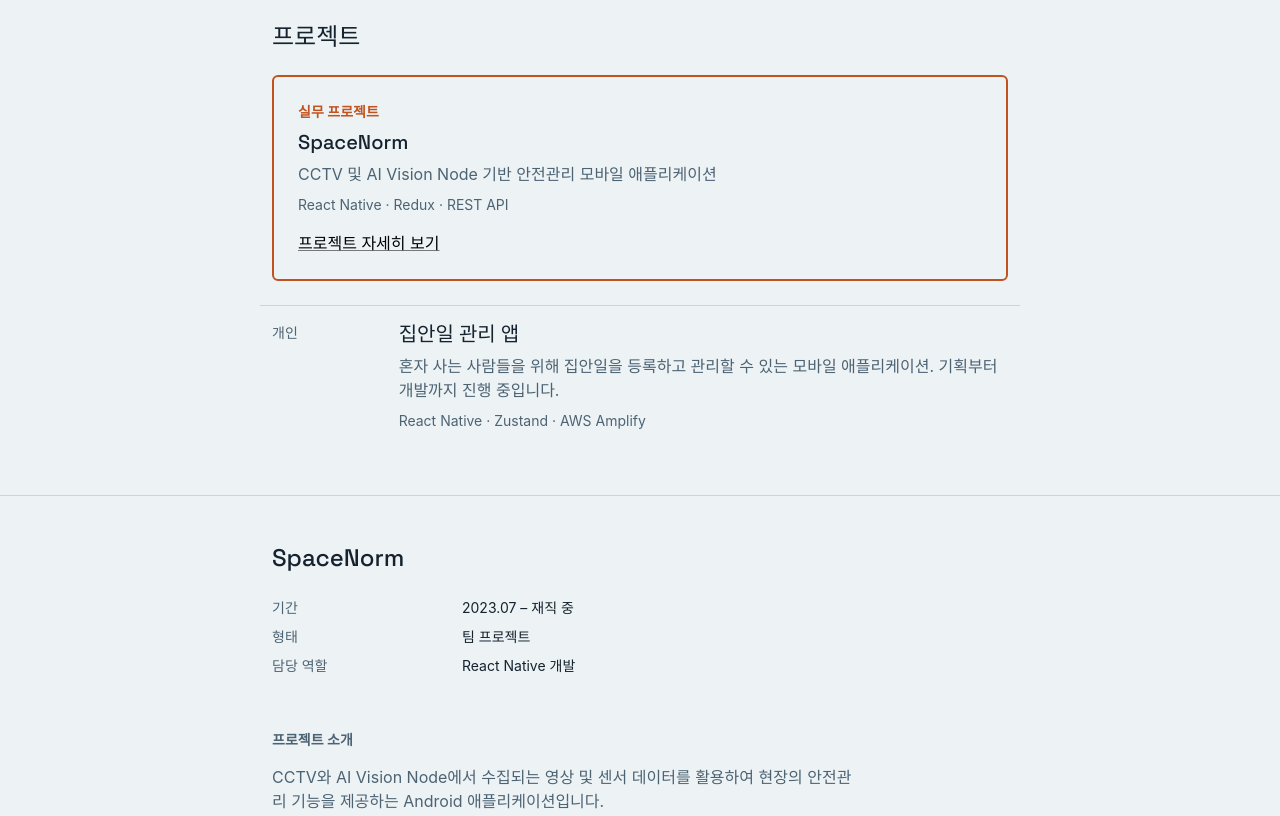
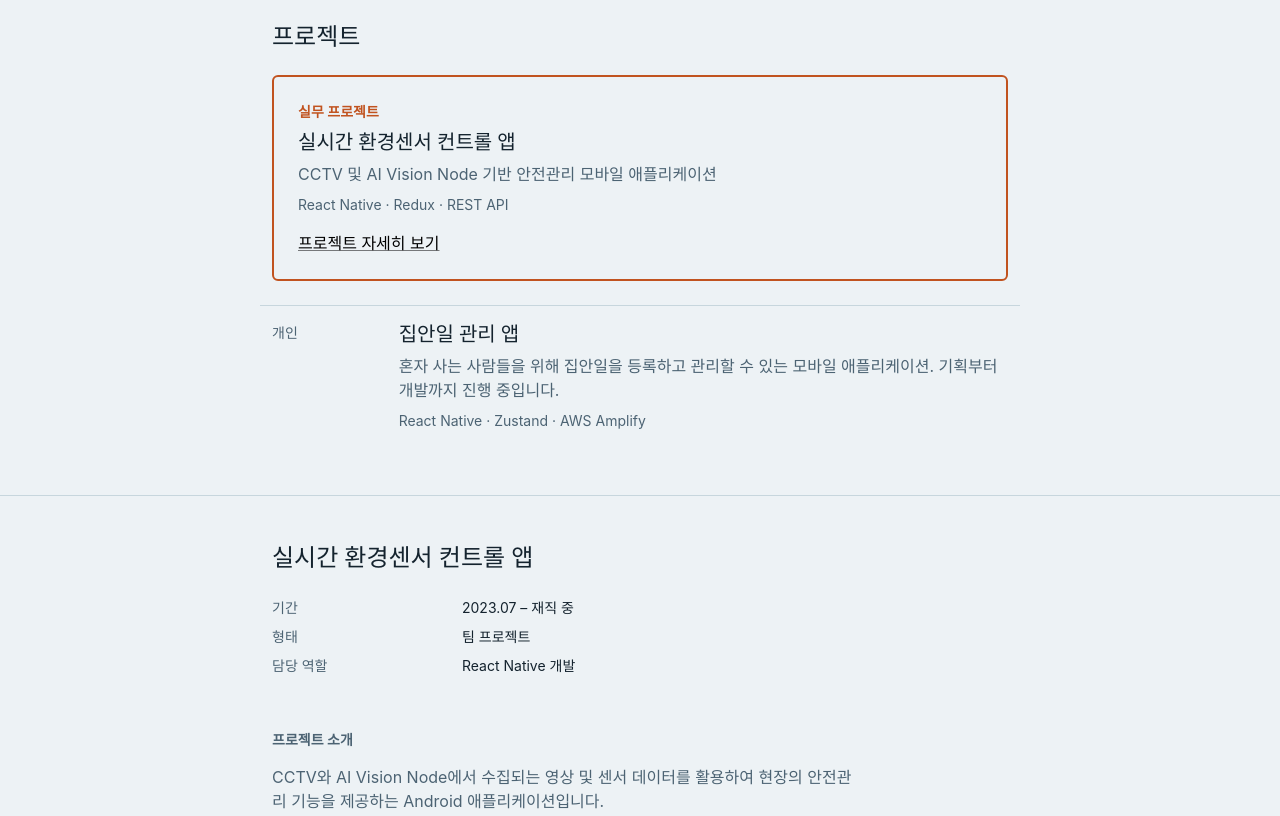
Before and after one commit to sumin0gig/sumin0gig.github.io, a plain HTML site: page index.html in a window 1280 px wide. Shown: the part 1020-1836 px from the top of the page. Drawn offline with nearby package versions, Linux system fonts and the light colour scheme; a web font is replaced by a local one.

Commit message:
product title edit

```diff
--- a/index.html
+++ b/index.html
@@ -18,7 +18,7 @@
         <a class="nav-link text-body-secondary" href="#about">소개</a>
         <a class="nav-link text-body-secondary" href="#skills">기술</a>
         <a class="nav-link text-body-secondary" href="#projects">프로젝트</a>
-        <a class="nav-link text-body-secondary" href="#spacenorm">SpaceNorm</a>
+        <a class="nav-link text-body-secondary" href="#product">실시간 환경센서 컨트롤 앱</a>
         <a class="nav-link text-body-secondary" href="#case-study">트러블슈팅</a>
         <a class="nav-link text-body-secondary" href="#experience">경력</a>
         <a class="nav-link text-body-secondary" href="#contact">연락처</a>
@@ -111,10 +111,10 @@
 
         <div class="card border-warning border-2 p-4 mb-4">
           <div class="text-warning small fw-semibold">실무 프로젝트</div>
-          <h3 class="h5 mt-2">SpaceNorm</h3>
+          <h3 class="h5 mt-2">실시간 환경센서 컨트롤 앱</h3>
           <p class="text-body-secondary mb-2">CCTV 및 AI Vision Node 기반 안전관리 모바일 애플리케이션</p>
           <div class="small text-body-secondary mb-3">React Native · Redux · REST API</div>
-          <a class="link-body-emphasis link-underline-opacity-50 link-underline-opacity-100-hover" href="#spacenorm">프로젝트 자세히 보기</a>
+          <a class="link-body-emphasis link-underline-opacity-50 link-underline-opacity-100-hover" href="#product">프로젝트 자세히 보기</a>
         </div>
 
         <div class="row py-3 border-top">
@@ -129,9 +129,9 @@
       </div>
     </section>
 
-    <section id="spacenorm" class="border-bottom py-5">
+    <section id="product" class="border-bottom py-5">
       <div class="container container-narrow">
-        <h2 class="h4 mb-4">SpaceNorm</h2>
+        <h2 class="h4 mb-4">실시간 환경센서 컨트롤 앱</h2>
 
         <dl class="row small mb-5">
           <dt class="col-3 text-body-secondary fw-normal">기간</dt>
```
